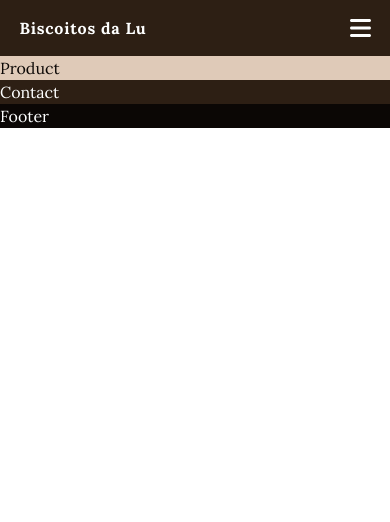
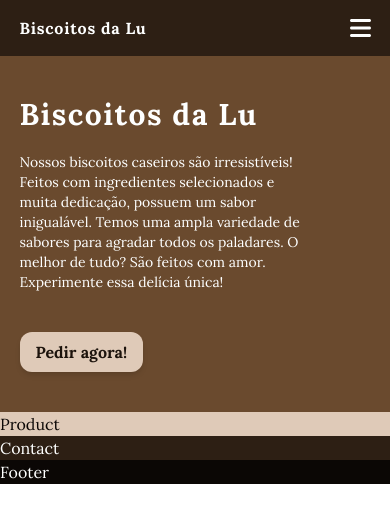
Before and after one commit to Emanuel-Boaventura/lu-biscoitos, a Next.js app: page / in a window 390 px wide. Shown: the top 522 px of the page. Built offline with nearby package versions, Linux system fonts and the light colour scheme.

Commit message:
feat: base for hero on mobile

```diff
--- a/src/pages/components/Hero.tsx
+++ b/src/pages/components/Hero.tsx
@@ -4,20 +4,20 @@ import hero from '@/public/hero-cookies.jpg'
 export default function Hero() {
   return (
     <section className='flex bg-default-600'>
-      <div className='max-container flex justify-between items-center py-10'>
-        <div className='flex flex-col'>
-          <h1 className='text-4xl font-bold mb-5 tracking-wider'>
+      <div className='max-container flex flex-col sm:flex-row justify-between items-center py-10'>
+        <div className='flexflex-col'>
+          <h1 className='text-3xl sm:text-4xl font-bold mb-5 tracking-wider'>
             Biscoitos da Lu
           </h1>
 
-          <p className='w-4/5 mb-10'>
+          <p className='text-sm sm:text-base w-4/5 mb-10'>
             Nossos biscoitos caseiros são irresistíveis! Feitos com ingredientes
             selecionados e muita dedicação, possuem um sabor inigualável. Temos
             uma ampla variedade de sabores para agradar todos os paladares. O
             melhor de tudo? São feitos com amor. Experimente essa delícia única!
           </p>
 
-          <a href='#form' className='default-button !text-default-900'>
+          <a href='#form' className='default-button !text-default-900 flex'>
             Pedir agora!
           </a>
         </div>
@@ -26,7 +26,7 @@ export default function Hero() {
           src={hero}
           alt='Cookies'
           quality={100}
-          className='object-contain w-[20rem] rounded-3xl hover:scale-[1.01] transition-transform'
+          className='object-contain sm:w-[20rem] sm:rounded-3xl hover:scale-[1.01] transition-transform hidden sm:flex'
         />
       </div>
     </section>
--- a/src/pages/index.tsx
+++ b/src/pages/index.tsx
@@ -10,7 +10,7 @@ export default function Home() {
     <main className='flex flex-col w-full text-default-10'>
       <Menu openMenu={openMenu} setOpenMenu={setOpenMenu} />
       <Header setOpenMenu={setOpenMenu} />
-      {/* <Hero /> */}
+      <Hero />
       <div className='flex bg-default-100 text-default-950'>
         <p>Product</p>
       </div>
```
